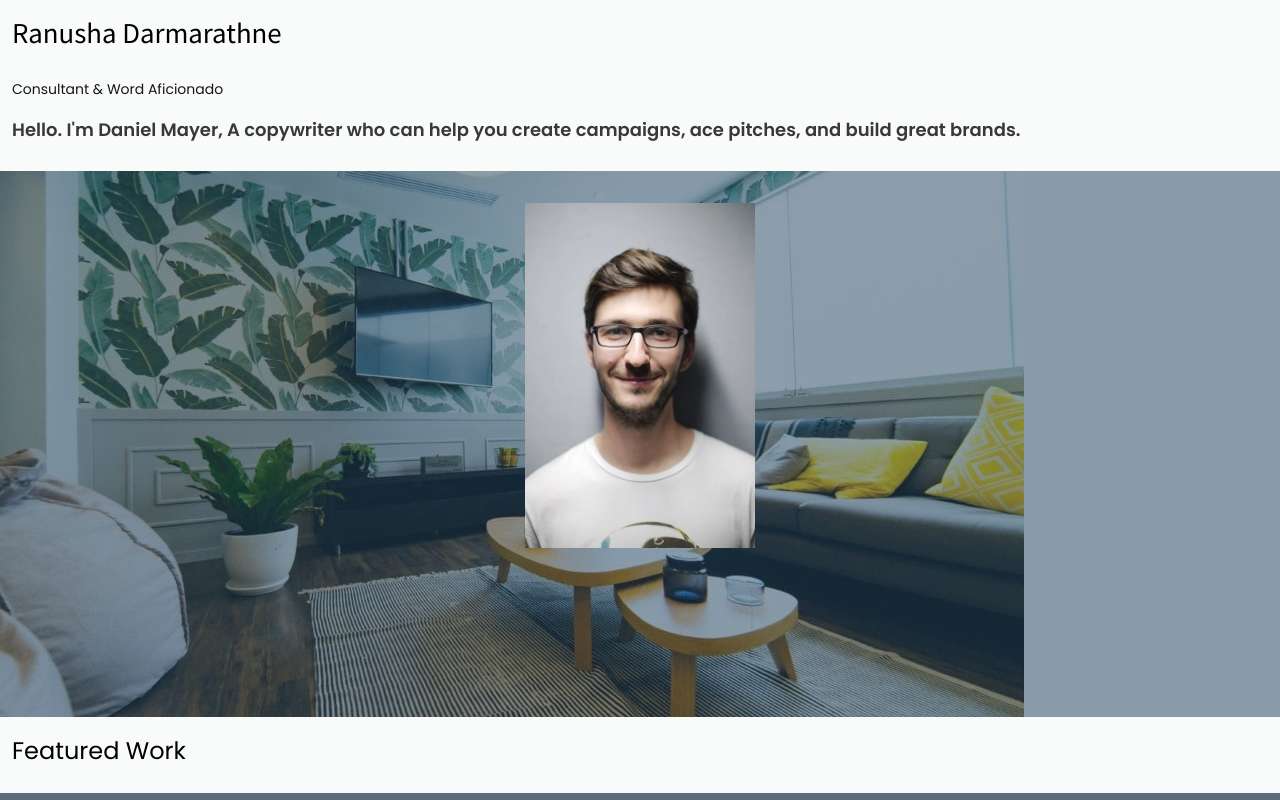
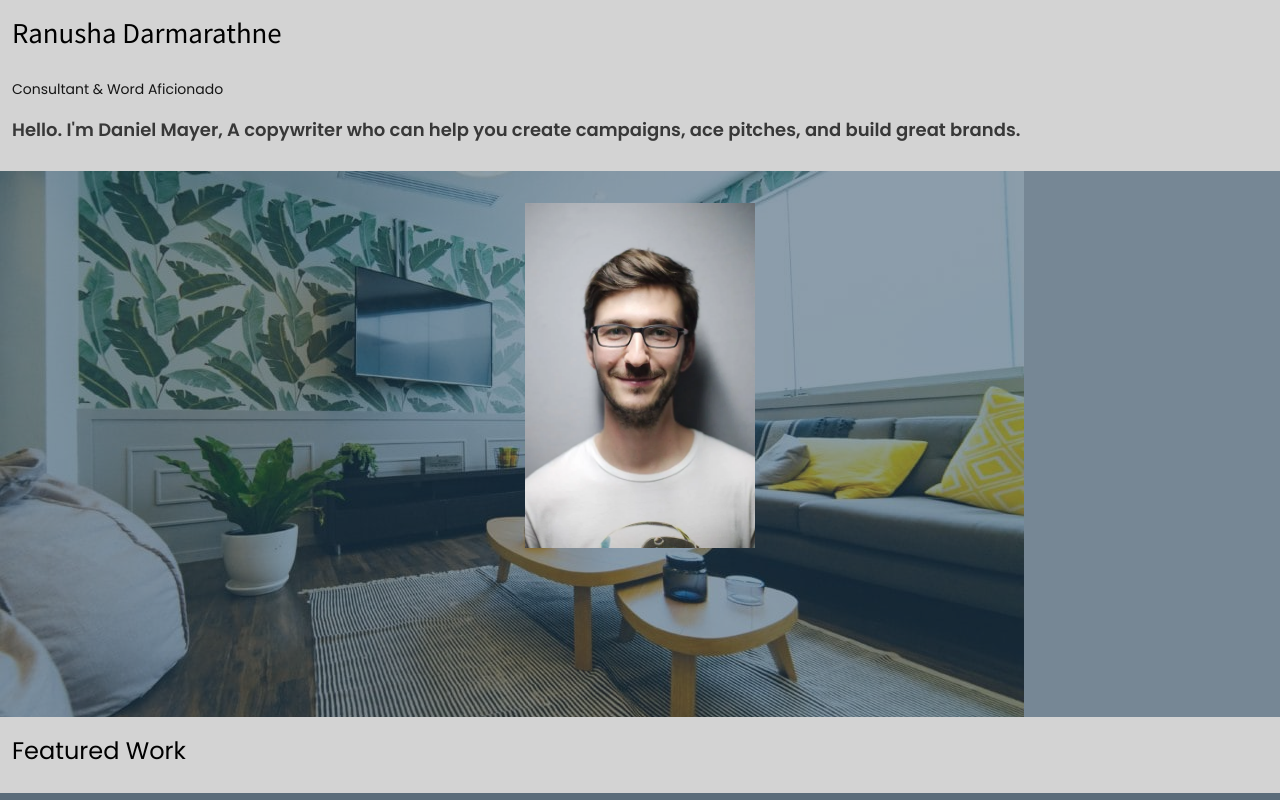
Before and after one commit to idsithija/portfolio-rd, a Next.js app: page / in a window 1280 px wide. Shown: the top 800 px of the page. Built offline with nearby package versions, Linux system fonts and the light colour scheme; grey boxes are pictures that could not be loaded.

Commit message:
bg color change

```diff
--- a/styles/globals.scss
+++ b/styles/globals.scss
@@ -14,5 +14,5 @@
 
 body {
   font-family: "Source Sans Pro", sans-serif;
-  background-color: #f9fafa;
+  background-color: #d3d3d3;
 }
```
